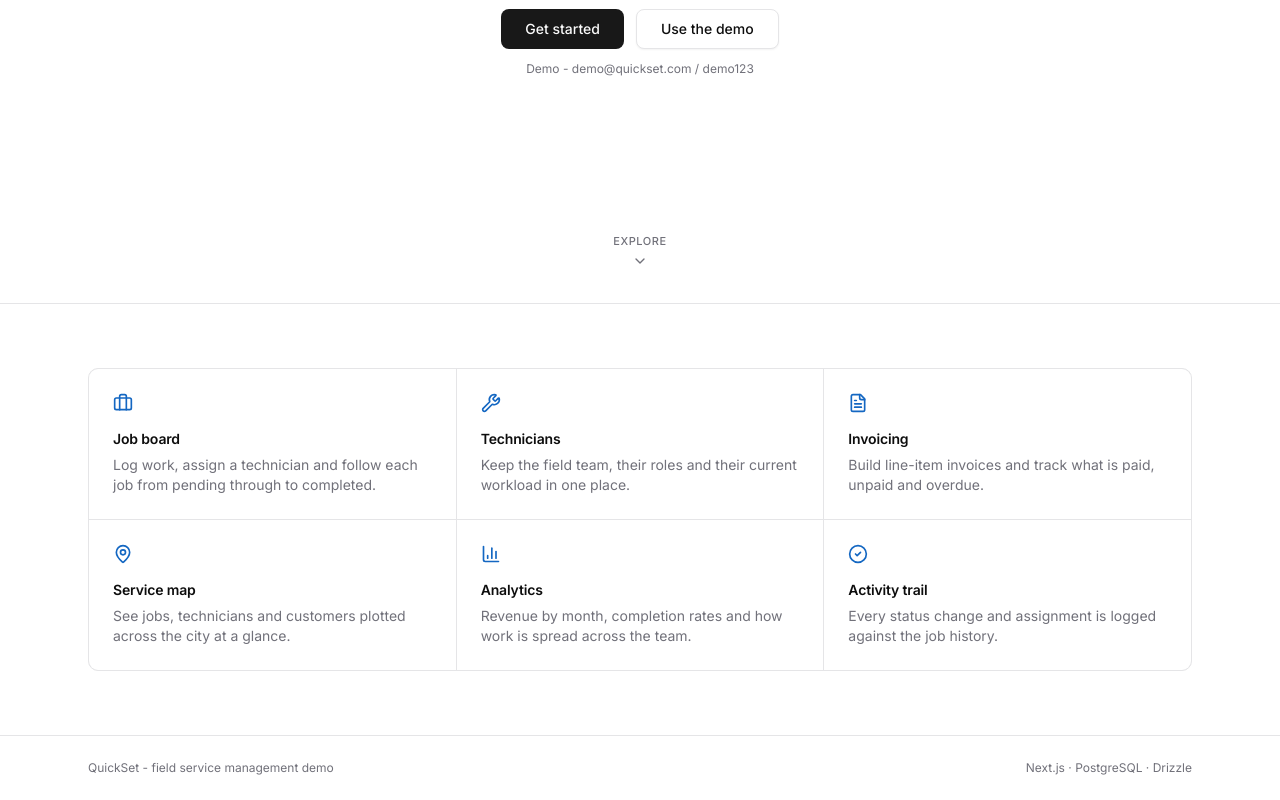
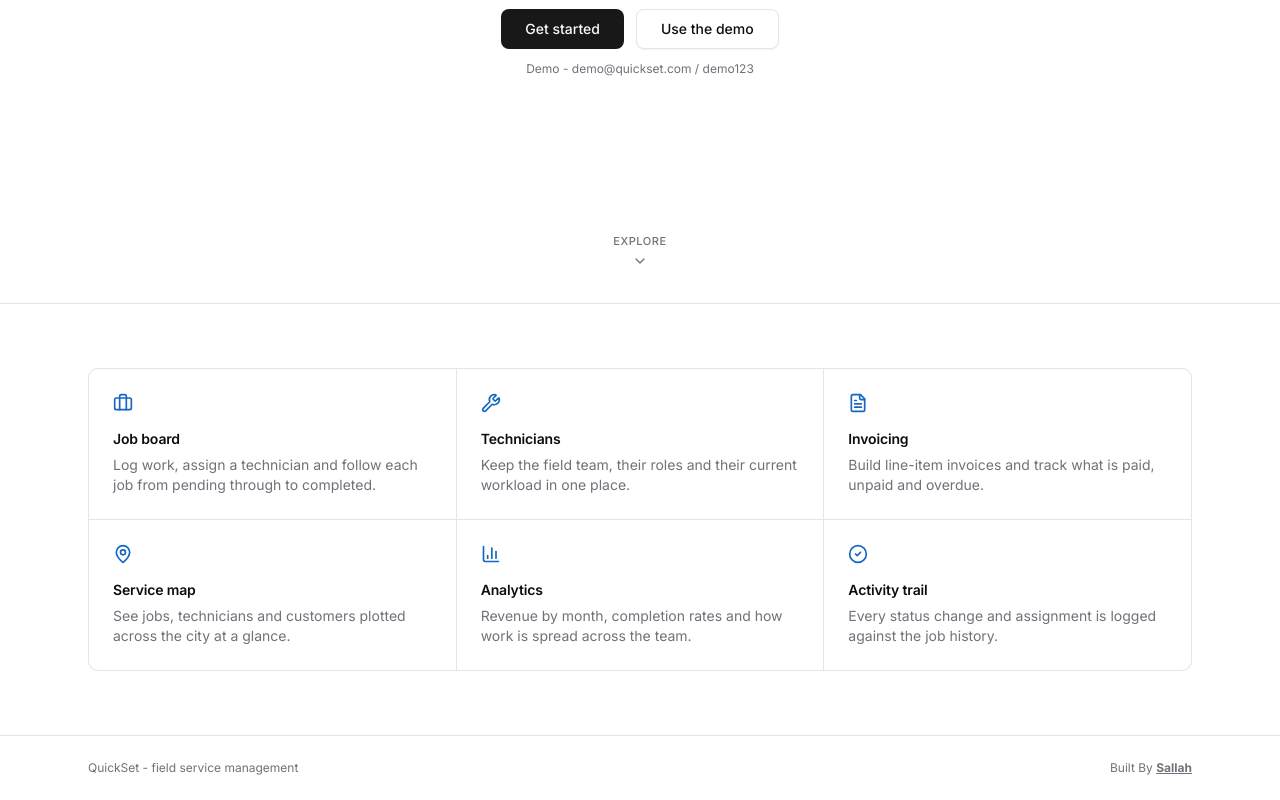
Before and after one commit to Sallah10/FSM, a Next.js app: page / in a window 1280 px wide. Shown: the part 498-1298 px from the top of the page. Built offline with nearby package versions, Linux system fonts and the light colour scheme.

Commit message:
feat: Update footer content to include author credit and improve description

```diff
--- a/app/page.tsx
+++ b/app/page.tsx
@@ -131,8 +131,10 @@ export default function HomePage() {
 
       <footer className="border-t">
         <div className="mx-auto flex w-full max-w-6xl items-center justify-between px-4 py-6 text-xs text-muted-foreground sm:px-6">
-          <span>QuickSet - field service management demo</span>
-          <span>Next.js · PostgreSQL · Drizzle</span>
+          <span>QuickSet - field service management</span>
+          <span>Built By <a href="https://bello-muhammed.vercel.app/" target="_blank" rel="noopener noreferrer" className="underline hover:no-underline text-md font-bold hover:text-brand">
+            Sallah
+          </a></span>
         </div>
       </footer>
     </div>
```
